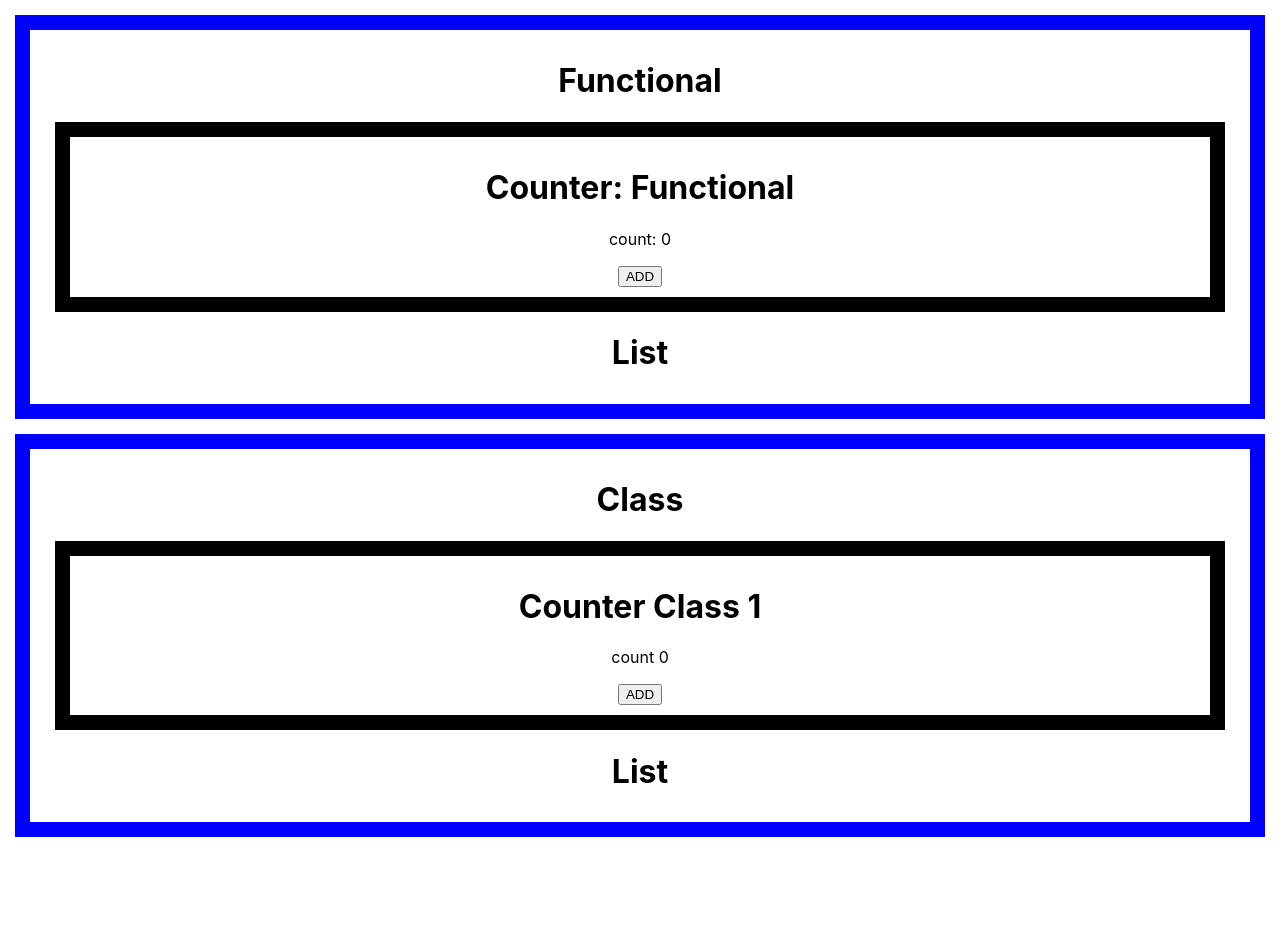
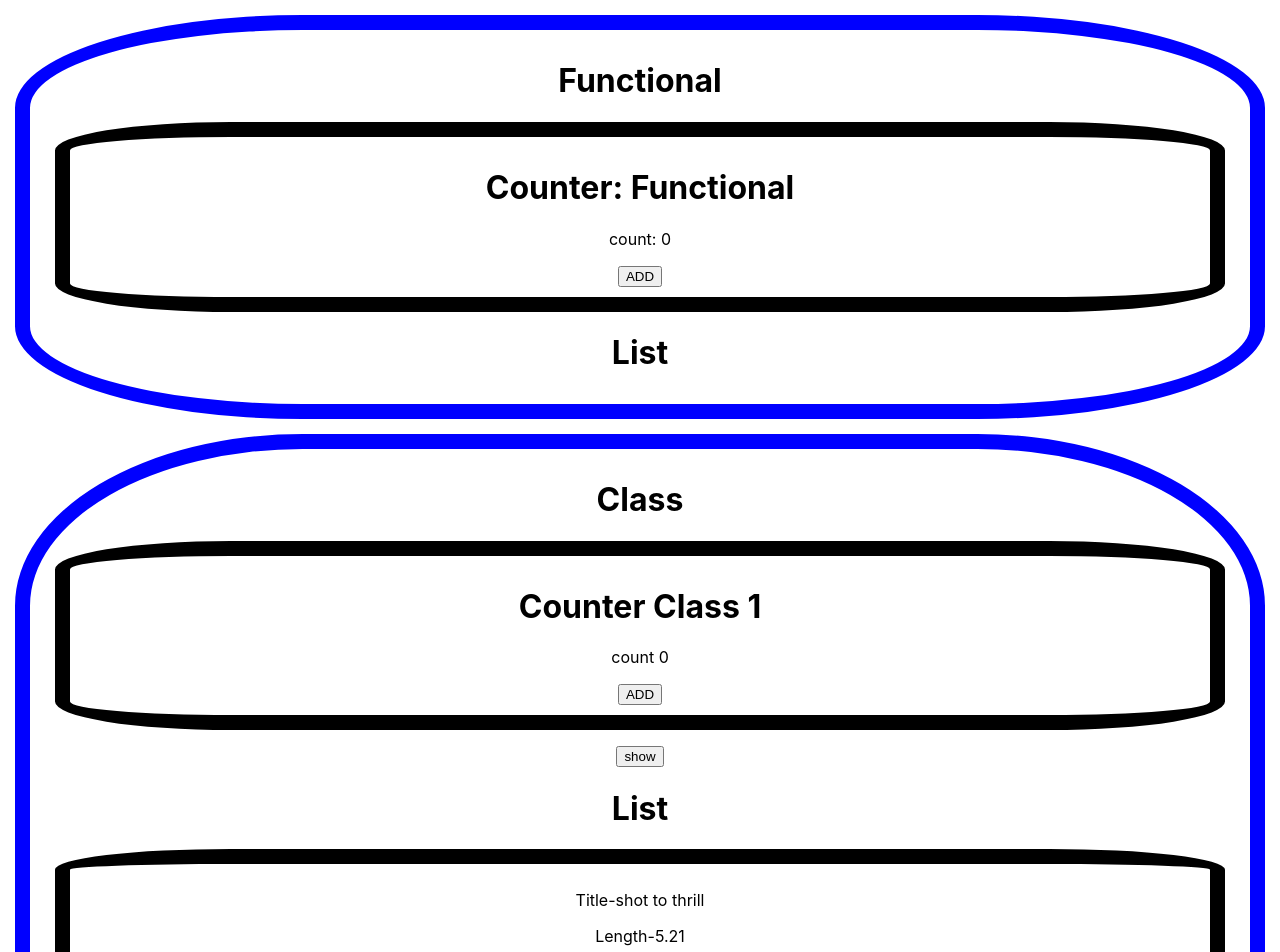
Before and after one commit to Mphoenix53/hw-3-13-22-songs-list, a React (Create React App) app: page / in a window 1280 px wide. Shown: the top 952 px of the page. Before the commit the page ends 852 px from the top, so only its background shows below. Built offline with nearby package versions, Linux system fonts and the light colour scheme.

Commit message:
song form partly done

```diff
--- a/src/App.css
+++ b/src/App.css
@@ -2,12 +2,14 @@
   margin: 15px;
   padding: 10px;
   border: 15px solid blue;
+  border-radius: 23%;
 }
 
 .border .border{
   margin: 15px;
   padding: 10px;
   border: 15px solid rgb(0, 0, 0);
+  border-radius: 15%;
 }
 
 .border .border .border{
--- a/src/class/CounterC.js
+++ b/src/class/CounterC.js
@@ -15,7 +15,6 @@ class Counterc extends React.Component{
   }
 
   render(){
-    console.log('called counter render method')
     return (
       <div className="border">
         <h1>Counter {this.props.header}</h1>
--- a/src/class/List.js
+++ b/src/class/List.js
@@ -1,19 +1,48 @@
+import { toHaveDisplayValue } from "@testing-library/jest-dom/dist/matchers";
 import React from "react";
+import SongFrom from "./SongForm";
 
 
 class List extends React.Component{
 
   constructor(props){
     super(props)
-    this.state={}
+    this.state={songs:[
+      {title:'shot to thrill', length: 5.21},
+      {title:'thunder struck', length: 4.52},
+
+    ], showForm: true}
+  }
+
+  renderSongs=()=>{
+    return this.state.songs.map(s=>{
+      return(
+        <div className="border">
+          <p>Title-{s.title}</p>
+          <p>Length-{s.length}</p>
+        </div>
+      )
+    })
+  }
+
+  toggleForm=()=>{
+    this.setState({
+      SongForm: !this.state.SongForm
+    })
   }
 
   render(){
 
     return(
+
       <div>
+        <button onClick={this.toggleForm}>{this.state.SongForm ? 'hide' : 'show'}</button>
+        {this.state.SongForm && <SongFrom />}
+
         <h1>List</h1>
+        {this.renderSongs()}
       </div>
+
     )
 
   }
--- /dev/null
+++ b/src/class/SongForm.js
@@ -0,0 +1,40 @@
+import React from "react";
+
+class SongFrom extends React.Component{
+  constructor(props){
+    super(props)
+    this.State={
+      title:'',
+      length:''
+    }
+  }
+
+  handelChange=(e)=>{
+    this.setState({
+      length:e.target.value
+    })
+  }
+
+  render(){
+
+    return(
+
+      <div>
+        <h1>Song Form</h1>
+        <form>
+          <p>Title</p>
+          <input value={this.state.title} onChange={this.handelChange}/>
+          <p>Song length</p>
+          <input value={this.state.length} onChange={this.handelChange}/>
+          <button>add</button>
+        </form>
+
+      </div>
+
+    )
+
+  }
+
+}
+
+export default SongFrom
```
